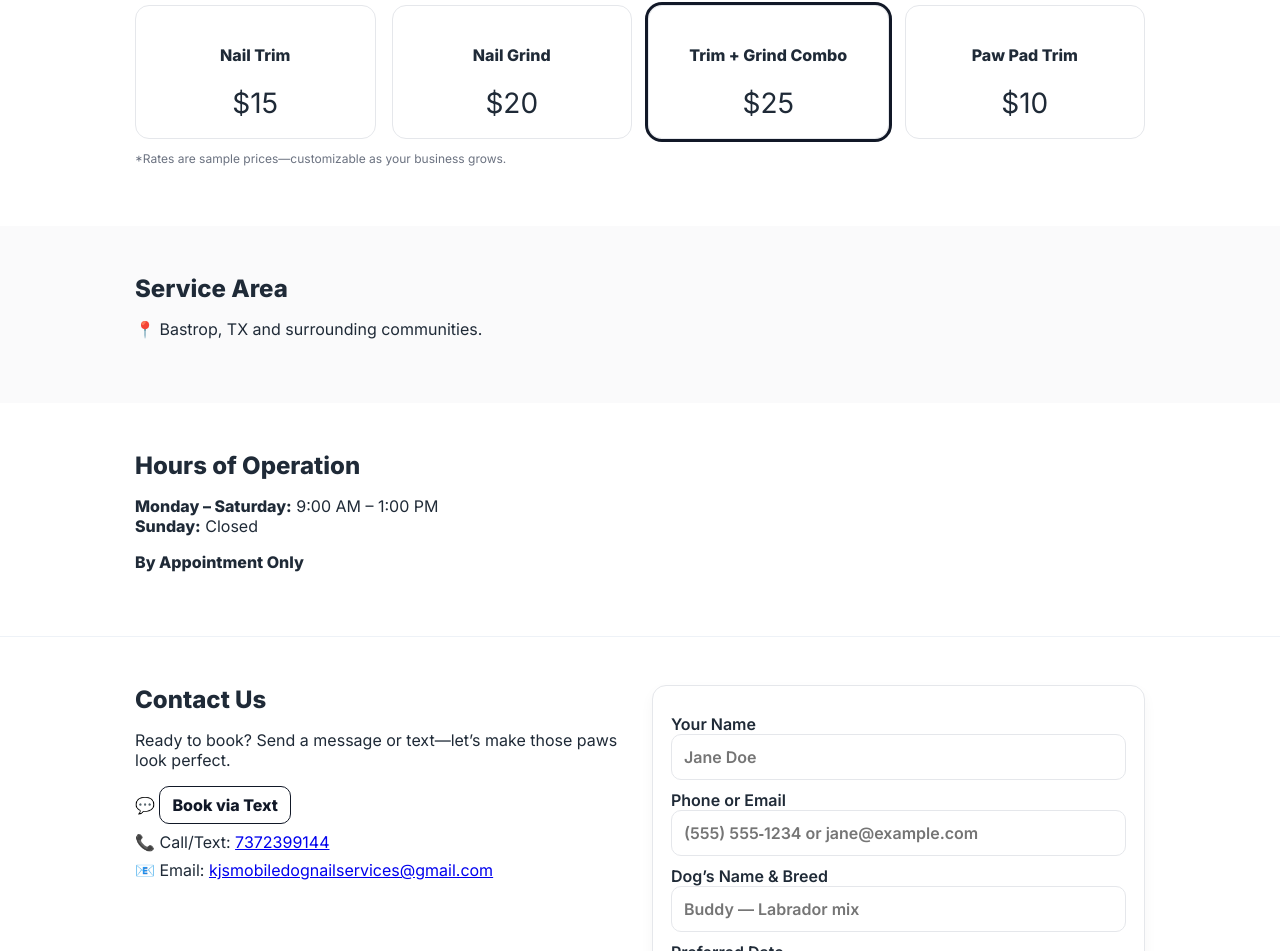
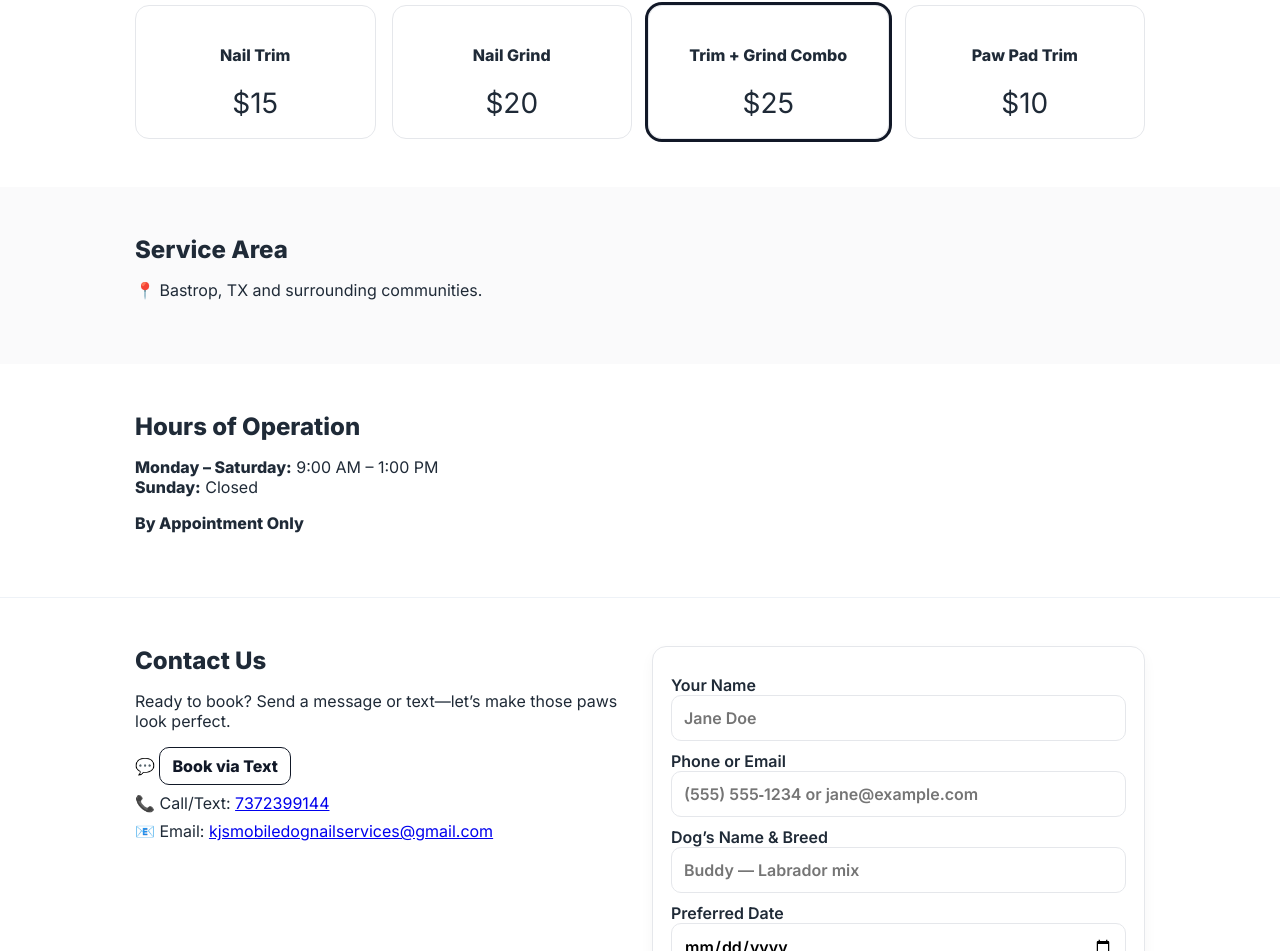
Before and after one commit to kjsmobiledognailservices/kjs-mobile-dog-nail-services, a plain HTML site: page index.html in a window 1280 px wide. Shown: the part 1041-1992 px from the top of the page. Drawn offline with Linux system fonts and the light colour scheme.

Commit message:
Add files via upload

```diff
--- a/index.html
+++ b/index.html
@@ -116,7 +116,6 @@
             <p class="price">$10</p>
           </div>
         </div>
-        <p class="fine">*Rates are sample prices—customizable as your business grows.</p>
       </div>
     </section>
 
@@ -147,7 +146,6 @@
             <li>💬 <a class="btn small" href="sms:+17372399144?&body=Hi%20KJ%E2%80%99s%2C%20I%E2%80%99d%20like%20to%20book%20a%20dog%20nail%20appointment.%20My%20name%20is%20____%20and%20my%20dog%20is%20a%20_____.%20Preferred%20date/time%3A%20____.">Book via Text</a></li>
             <li>📞 Call/Text: <a href="tel:+17372399144">7372399144</a></li>
             <li>📧 Email: <a href="mailto:kjsmobiledognailservices@gmail.com">kjsmobiledognailservices@gmail.com</a></li>
-           <!-- <li>📱 Facebook & Instagram: <a href="https://instagram.com/KJsMobileDogNailServices" target="_blank">@KJsMobileDogNailServices</a></li> -->
           </ul>
         </div>
         <form class="card form" action="#" method="post" onsubmit="event.preventDefault(); alert('Thanks! We will contact you to confirm your appointment.');">
```
